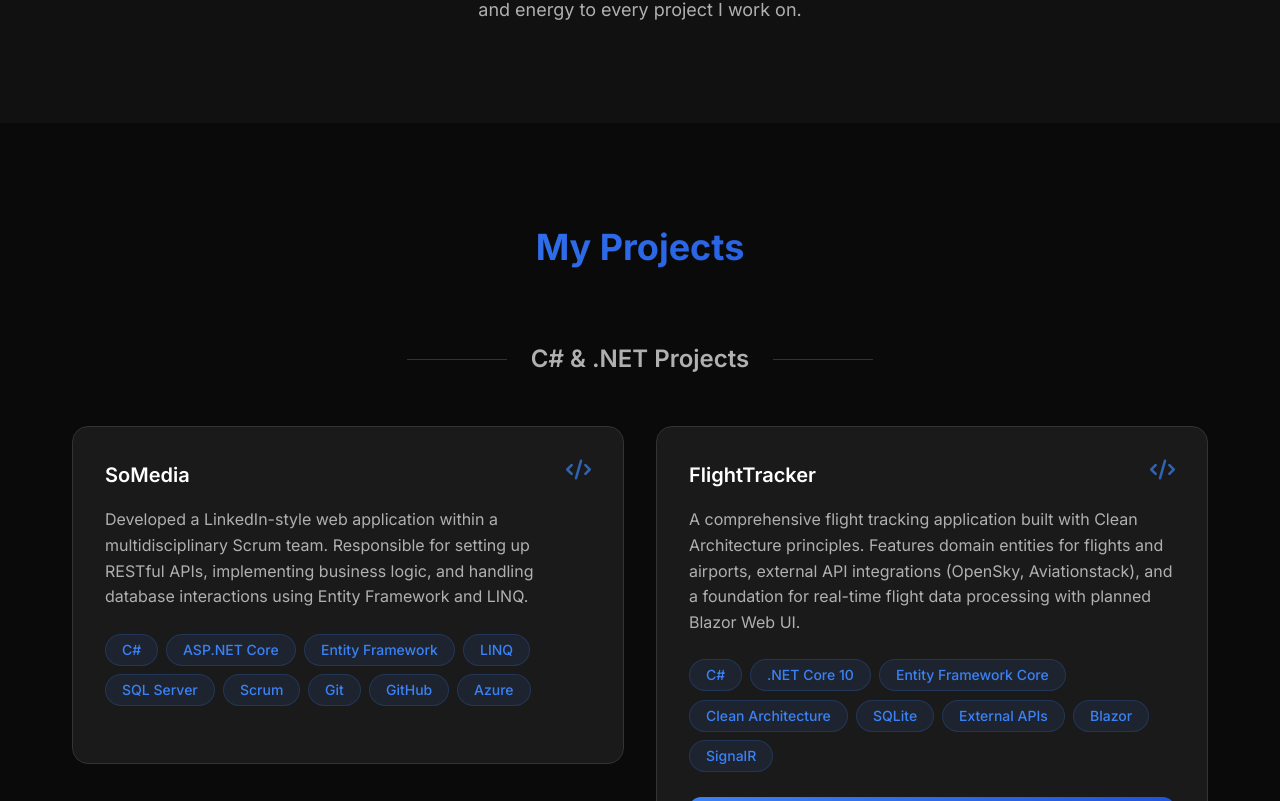
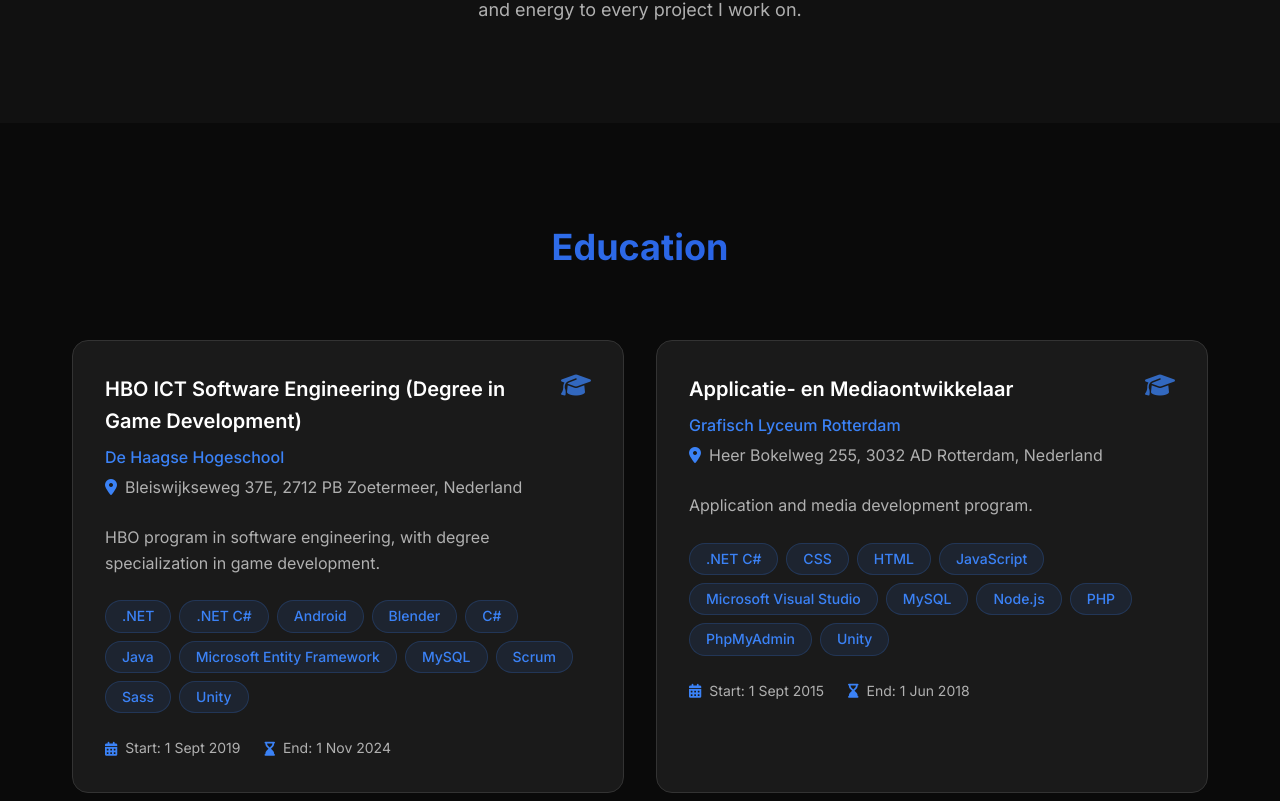
Before and after one commit to rick2909/rick2909.github.io, a Vue app: page / in a window 1280 px wide. Shown: the part 1379-2180 px from the top of the page. Built offline with nearby package versions, Linux system fonts and the light colour scheme.

Commit message:
add education

```diff
--- a/src/App.vue
+++ b/src/App.vue
@@ -33,6 +33,10 @@
           <li><a href="#about" @click="scrollTo('about')" :class="{ active: activeSection === 'about' }">
             <i class="fas fa-user"></i>
             <span class="nav-text">About</span>
+          </a></li>
+          <li><a href="#education" @click="scrollTo('education')" :class="{ active: activeSection === 'education' }">
+            <i class="fas fa-graduation-cap"></i>
+            <span class="nav-text">Education</span>
           </a></li>
           <li><a href="#projects" @click="scrollTo('projects')" :class="{ active: activeSection === 'projects' }">
             <i class="fas fa-code"></i>
@@ -70,6 +74,21 @@
             you'll find me gaming, watching movies in the cinema, or exploring new technologies. I'm also passionate about aviation and skiing,
             bringing that same curiosity and energy to every project I work on.
           </p>
+        </div>
+      </div>
+    </section>
+
+    <!-- Education Section -->
+    <section id="education" class="section projects-section">
+      <div class="container">
+        <h2>Education</h2>
+        <div class="projects-grid">
+          <EducationCard
+            v-for="education in educationItems"
+            :key="education.title"
+            :education="education"
+            class="animate-on-scroll"
+          />
         </div>
       </div>
     </section>
@@ -186,13 +205,15 @@
 <script>
 import ProjectCard from './components/ProjectCard.vue'
 import CertificationCard from './components/CertificationCard.vue'
+import EducationCard from './components/EducationCard.vue'
 import { usePortfolio } from './composables/usePortfolio.js'
 
 export default {
   name: 'App',
   components: {
     ProjectCard,
-    CertificationCard
+    CertificationCard,
+    EducationCard
   },
   setup() {
     const portfolio = usePortfolio()
--- /dev/null
+++ b/src/components/EducationCard.vue
@@ -0,0 +1,174 @@
+<template>
+  <div class="project-card education-card">
+    <div class="project-header">
+      <h3>{{ education.title }}</h3>
+      <div class="project-type">
+        <i class="fas fa-graduation-cap"></i>
+      </div>
+    </div>
+
+    <div class="education-meta">
+      <p class="education-institution">{{ education.institution }}</p>
+      <p v-if="education.location" class="education-location">
+        <a :href="education.mapsUrl || ('https://www.google.com/maps/search/?api=1&query=' + encodeURIComponent(education.location))" target="_blank" rel="noopener">
+          <i class="fas fa-map-marker-alt"></i>
+          <span>{{ education.location }}</span>
+        </a>
+      </p>
+    </div>
+
+    <p class="project-description">{{ education.description }}</p>
+
+    <div class="tech-stack">
+      <span
+        v-for="skill in education.skills"
+        :key="skill"
+        class="tech-tag"
+        :style="{ animationDelay: (education.skills.indexOf(skill) * 0.1) + 's' }"
+      >
+        {{ skill }}
+      </span>
+    </div>
+
+    <div class="education-dates">
+      <div class="date-item">
+        <i class="fas fa-calendar-alt"></i>
+        <span>Start: {{ formatDate(education.startDate) }}</span>
+      </div>
+      <div v-if="hasEndDate" class="date-item">
+        <i class="fas fa-hourglass-end"></i>
+        <span>End: {{ formatDate(education.endDate) }}</span>
+      </div>
+    </div>
+  </div>
+</template>
+
+<script>
+export default {
+  name: 'EducationCard',
+  props: {
+    education: {
+      type: Object,
+      required: true
+    }
+  },
+  computed: {
+    hasEndDate() {
+      return Boolean(this.education.endDate)
+    }
+  },
+  methods: {
+    formatDate(value) {
+      if (!value) {
+        return 'N/A'
+      }
+
+      const date = new Date(value)
+      if (Number.isNaN(date.getTime())) {
+        return value
+      }
+
+      return date.toLocaleDateString('en-GB', {
+        year: 'numeric',
+        month: 'short',
+        day: 'numeric'
+      })
+    }
+  }
+}
+</script>
+
+<style lang="scss" scoped>
+@use '../styles/variables.scss' as *;
+@use '../styles/mixins.scss' as *;
+
+.education-card {
+  .project-header {
+    display: flex;
+    justify-content: space-between;
+    align-items: flex-start;
+    margin-bottom: $spacing-sm;
+
+    h3 {
+      flex: 1;
+      margin: 0;
+    }
+
+    .project-type {
+      margin-left: $spacing-md;
+
+      i {
+        font-size: $font-size-2xl;
+        color: $accent-color;
+        opacity: 0.75;
+        transition: all $transition-normal;
+      }
+    }
+  }
+
+  .education-institution {
+    font-weight: $font-weight-medium;
+    color: $accent-color;
+    margin-bottom: $spacing-xs;
+  }
+
+  .education-meta {
+    display: block;
+    margin-bottom: $spacing-sm;
+
+    .education-location {
+      margin-top: $spacing-xs;
+
+      a {
+        color: $secondary-text;
+        text-decoration: none;
+        display: inline-flex;
+        align-items: center;
+        gap: $spacing-sm;
+
+        &:hover {
+          color: $accent-color;
+          text-decoration: underline;
+        }
+
+        i {
+          color: $accent-color;
+        }
+      }
+    }
+  }
+
+  .project-description {
+    margin-bottom: $spacing-lg;
+  }
+
+  .tech-stack {
+    margin-bottom: $spacing-lg;
+  }
+
+  .education-dates {
+    display: flex;
+    gap: $spacing-lg;
+    flex-wrap: wrap;
+
+    .date-item {
+      display: flex;
+      align-items: center;
+      gap: $spacing-sm;
+      color: $secondary-text;
+      font-size: $font-size-sm;
+
+      i {
+        color: $accent-color;
+      }
+    }
+  }
+
+  &:hover {
+    .project-type i {
+      opacity: 1;
+      transform: scale(1.1);
+    }
+  }
+}
+</style>
--- a/src/composables/usePortfolio.js
+++ b/src/composables/usePortfolio.js
@@ -1,12 +1,14 @@
 import { ref, onMounted, onUnmounted } from 'vue'
 import projectsData from '../data/projects.json'
 import certificationsData from '../data/certifications.json'
+import educationData from '../data/education.json'
 
 export function usePortfolio() {
   // Data properties
   const csharpProjects = ref(projectsData.csharp)
   const unityProjects = ref(projectsData.unity)
   const certifications = ref(certificationsData)
+  const educationItems = ref(educationData)
   const isScrolled = ref(false)
   const activeSection = ref('about')
   const useTypewriter = ref(true)
@@ -37,7 +39,7 @@ export function usePortfolio() {
   }
 
   const updateActiveSection = () => {
-    const sections = ['about', 'projects', 'skills', 'contact']
+    const sections = ['about', 'education', 'projects', 'skills', 'contact']
     const scrollPosition = window.scrollY + 200
 
     for (const section of sections) {
@@ -148,6 +150,7 @@ export function usePortfolio() {
     csharpProjects,
     unityProjects,
     certifications,
+    educationItems,
     isScrolled,
     activeSection,
     useTypewriter,
--- /dev/null
+++ b/src/data/education.json
@@ -0,0 +1,22 @@
+[
+  {
+    "title": "HBO ICT Software Engineering (Degree in Game Development)",
+    "institution": "De Haagse Hogeschool",
+    "description": "HBO program in software engineering, with degree specialization in game development.",
+    "location": "Bleiswijkseweg 37E, 2712 PB Zoetermeer, Nederland",
+    "mapsUrl": "https://www.google.com/maps/search/?api=1&query=Bleiswijkseweg+37E+2712+PB+Zoetermeer+Nederland",
+    "skills": [".NET", ".NET C#", "Android", "Blender", "C#", "Java", "Microsoft Entity Framework", "MySQL", "Scrum", "Sass", "Unity"],
+    "startDate": "2019-09-01",
+    "endDate": "2024-11-01"
+  },
+  {
+    "title": "Applicatie- en Mediaontwikkelaar",
+    "institution": "Grafisch Lyceum Rotterdam",
+    "description": "Application and media development program.",
+    "location": "Heer Bokelweg 255, 3032 AD Rotterdam, Nederland",
+    "mapsUrl": "https://www.google.com/maps/search/?api=1&query=Heer+Bokelweg+255+3032+AD+Rotterdam+Nederland",
+    "skills": [".NET C#", "CSS", "HTML", "JavaScript", "Microsoft Visual Studio", "MySQL", "Node.js", "PHP", "PhpMyAdmin", "Unity"],
+    "startDate": "2015-09-01",
+    "endDate": "2018-06-01"
+  }
+]
--- a/src/styles/main.scss
+++ b/src/styles/main.scss
@@ -364,6 +364,14 @@ body {
   }
 }
 
+/* Force regular grid layout for education section so cards line up left-to-right */
+#education .projects-grid {
+  display: grid;
+  grid-template-columns: repeat(auto-fit, minmax(300px, 1fr));
+  gap: $spacing-xl;
+  margin-top: $spacing-xl;
+}
+
 .project-card {
   @include card-base;
   @include hover-lift;
```
